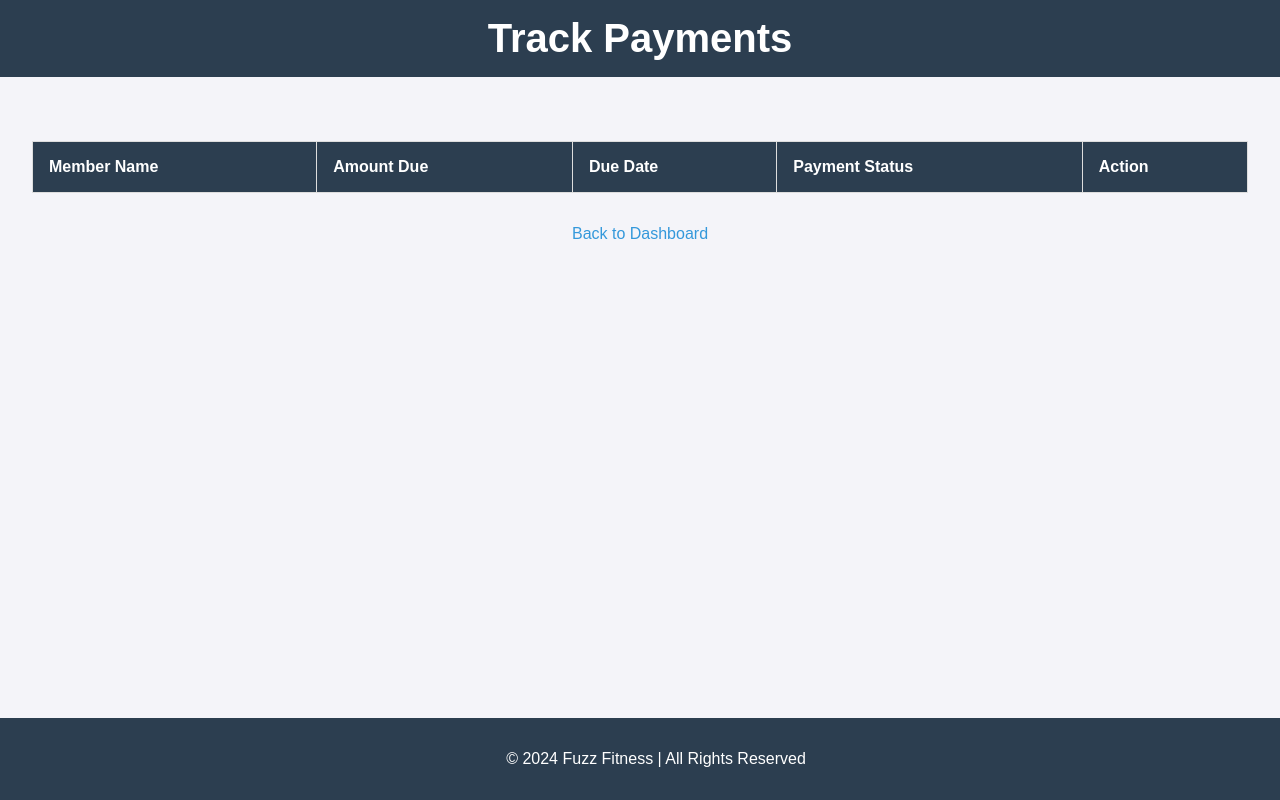
After one commit to john-beggs/cs393_proj, a Django app: page /track-payment/ in a window 1280 px wide. The commit adds this page. Run offline with Django 4.2, Linux system fonts and the light colour scheme; a user stored in the database is signed in; data comes from the database, SQL or seed files in the repository; both versions use the stored data as it was after the commit; data that the repository does not hold is empty.

Commit message:
its working

```diff
--- a/fitness_app/models.py
+++ b/fitness_app/models.py
@@ -1,5 +1,6 @@
 from django.db import models
 from django.contrib.auth.models import User
+from datetime import date, timedelta
 
 # Create your models here.
 
@@ -122,3 +123,37 @@ class FoodLog(models.Model):
 
     def __str__(self):
         return f"{self.member.username} - {self.date} - {self.meal}"
+
+
+class Payment(models.Model):
+    member = models.ForeignKey(Member, on_delete=models.CASCADE, related_name="payments")
+    amount_due = models.DecimalField(max_digits=10, decimal_places=2)
+    due_date = models.DateField()
+    payment_date = models.DateField(null=True, blank=True)
+    is_paid = models.BooleanField(default=False)
+    fine_amount = models.DecimalField(max_digits=6, decimal_places=2, default=0.00)
+
+    def is_overdue(self):
+        return not self.is_paid and self.due_date < date.today()
+
+    def calculate_fine(self):
+        if self.is_overdue():
+            overdue_days = (date.today() - self.due_date).days
+            return round(overdue_days * 20, 2)
+        return 0.00
+
+    def save(self, *args, **kwargs):
+        if self.is_overdue():
+            self.fine_amount = self.calculate_fine()
+        else:
+            self.fine_amount = 0.00
+        super().save(*args, **kwargs)
+
+
+class Fine(models.Model):
+    payment = models.OneToOneField(Payment, on_delete=models.CASCADE, related_name="fine")
+    amount = models.DecimalField(max_digits=6, decimal_places=2)
+    issued_date = models.DateField(auto_now_add=True)
+
+    def __str__(self):
+        return f"Fine for Payment {self.payment.id}: ${self.amount}"
--- a/fitness_app/templates/manager_dashboard.html
+++ b/fitness_app/templates/manager_dashboard.html
@@ -16,6 +16,7 @@
         <div class="button-container">
             <a href="{% url 'member_list' %}" class="button">View Member Info</a>
             <a href="{% url 'member_report' %}" class="button">View Reports by Member</a>
+            <a href="{% url 'track_payment' %}" class="button">Track Payments and Fines</a>
             <a href="{% url 'logout' %}" class="button logout-button">Logout</a>
         </div>
     </main>
--- a/fitness_app/templates/member_dashboard.html
+++ b/fitness_app/templates/member_dashboard.html
@@ -19,6 +19,7 @@
                 <a href="{% url 'log_food_intake' %}" class="button">Log Food Intake</a>
                 <a href="#" class="button disabled">View Workout History</a>
                 <a href="#" class="button disabled">Track Progress</a>
+                <a href="{% url 'view_fines' member_id=user.id %}" class="button">View Payments and Fines</a>
                 <a href="{% url 'logout' %}" class="button logout-button">Logout</a>
             </div>
         </section>
--- a/fitness_app/templates/receptionist_dashboard.html
+++ b/fitness_app/templates/receptionist_dashboard.html
@@ -17,6 +17,7 @@
             <ul class="dashboard-links">
                 <li><a href="{% url 'register_member' %}" class="button">Register a New Member</a></li>
                 <li><a href="{% url 'schedule_training_session' %}" class="button">Schedule a Training Session</a></li>
+                <li><a href="{% url 'track_payment' %}" class="button">Track Payments and Fines</a></li>
             </ul>
             <a href="{% url 'logout' %}" class="logout-button">Logout</a>
         </section>
--- /dev/null
+++ b/fitness_app/templates/track_payment.html
@@ -0,0 +1,55 @@
+{% load static %}
+<!DOCTYPE html>
+<html lang="en">
+<head>
+    <meta charset="UTF-8">
+    <meta name="viewport" content="width=device-width, initial-scale=1.0">
+    <title>Track Payments</title>
+    <link rel="stylesheet" href="{% static 'css/style.css' %}">
+</head>
+<body>
+    <header>
+        <h1>Track Payments</h1>
+    </header>
+    <main>
+        <table>
+            <thead>
+                <tr>
+                    <th>Member Name</th>
+                    <th>Amount Due</th>
+                    <th>Due Date</th>
+                    <th>Payment Status</th>
+                    <th>Action</th>
+                </tr>
+            </thead>
+            <tbody>
+                {% for member in members %}
+                    {% for payment in member.payments.all %}
+                        <tr>
+                            <td>{{ member.first_name }} {{ member.last_name }}</td>
+                            <td>${{ payment.amount_due }}</td>
+                            <td>{{ payment.due_date }}</td>
+                            <td>
+                                {% if payment.is_paid %}
+                                    Paid
+                                {% else %}
+                                    Unpaid
+                                {% endif %}
+                            </td>
+                            <td>
+                                {% if not payment.is_paid %}
+                                    <a href="{% url 'update_payment' payment.id %}" class="button">Mark as Paid</a>
+                                {% endif %}
+                            </td>
+                        </tr>
+                    {% endfor %}
+                {% endfor %}
+            </tbody>
+        </table>
+        <a href="{% url 'receptionist_dashboard' %}" class="button">Back to Dashboard</a>
+    </main>
+    <footer>
+        <p>&copy; 2024 Fuzz Fitness | All Rights Reserved</p>
+    </footer>
+</body>
+</html>
--- a/fitness_app/views.py
+++ b/fitness_app/views.py
@@ -3,7 +3,7 @@ from .forms import MemberRegistrationForm, TrainingSessionForm, UpdateGoalsForm,
 from .models import Member, TrainingSession, Trainer, FoodLog, Food
 from django.shortcuts import get_object_or_404
 from django.contrib.auth.decorators import login_required
-from fitness_app.models import UserRole
+from fitness_app.models import UserRole, Member, Payment, Fine
 from datetime import datetime, timedelta
 from django.http import JsonResponse
 from datetime import date
@@ -255,3 +255,57 @@ def member_report(request):
         "food_logs": food_logs,
         "training_sessions": training_sessions,
     })
+
+# EVERYTHING HAVING TO DO WITH PAYMENT AND FINES
+
+@login_required
+def track_payment(request):
+    try:
+        user_role = UserRole.objects.get(user=request.user).role.name
+    except UserRole.DoesNotExist:
+        return render(request, "error.html", {"message": "Access Denied"})
+
+    if user_role not in ["Receptionist", "Manager"]:
+        return render(request, "error.html", {"message": "Access Denied"})
+
+    members = Member.objects.prefetch_related("payments").all()
+    return render(request, "track_payment.html", {"members": members})
+
+
+@login_required
+def update_payment(request, payment_id):
+    try:
+        user_role = UserRole.objects.get(user=request.user).role.name
+    except UserRole.DoesNotExist:
+        return render(request, "error.html", {"message": "Access Denied"})
+
+    if user_role != "Receptionist":
+        return render(request, "error.html", {"message": "Access Denied"})
+
+    payment = get_object_or_404(Payment, id=payment_id)
+    if request.method == "POST":
+        payment.payment_date = date.today()
+        payment.is_paid = True
+        payment.save()
+        return redirect("track_payment")
+
+    return render(request, "update_payment.html", {"payment": payment})
+
+
+@login_required
+def view_fines(request, member_id):
+    try:
+        user_role = UserRole.objects.get(user=request.user).role.name
+    except UserRole.DoesNotExist:
+        return render(request, "error.html", {"message": "Access Denied"})
+
+    if user_role not in ["Receptionist", "Manager", "Member"]:
+        return render(request, "error.html", {"message": "Access Denied"})
+
+    member = get_object_or_404(Member, id=member_id)
+    fines = Payment.objects.filter(member=member, fine__isnull=False)
+
+    if not fines.exists():
+        return render(request, "view_fines.html", {"member": member, "fines": None, "message": "No fines to display."})
+
+    return render(request, "view_fines.html", {"member": member, "fines": fines})
--- a/fitness_proj/urls.py
+++ b/fitness_proj/urls.py
@@ -23,6 +23,10 @@ urlpatterns = [
     path('admin/', admin.site.urls),
     path('', auth_views.LoginView.as_view(template_name="login.html"), name='login'),
     path('dashboard/', views.dashboard, name='dashboard'),
+    path('dashboard/receptionist/', views.dashboard, name='receptionist_dashboard'),
+    path('dashboard/manager/', views.dashboard, name='manager_dashboard'),
+    path('dashboard/trainer/', views.dashboard, name='trainer_dashboard'),
+    path('dashboard/member/', views.dashboard, name='member_dashboard'),
     path('register-member/', views.register_member, name='register_member'),
     path('schedule-training-session/', views.schedule_training_session, name='schedule_training_session'),
     path('update-goals/<int:member_id>/', views.update_goals, name='update_goals'),
@@ -33,4 +37,7 @@ urlpatterns = [
     path('get-descriptions/', views.get_descriptions, name='get_descriptions'),
     path('member-list/', views.member_list, name='member_list'),
     path('member-report/', views.member_report, name='member_report'),
+    path('track-payment/', views.track_payment, name='track_payment'),
+    path('update-payment/<int:payment_id>/', views.update_payment, name='update_payment'),
+    path('view-fines/<int:member_id>/', views.view_fines, name='view_fines'),
 ]
```
Also changed, not shown: fitness_app/forms.py (+12 -1 lines), fitness_app/templates/update_payment.html (added, +30 -0 lines), fitness_app/templates/view_fines.html (added, +43 -0 lines), db.sqlite3, fitness_app/migrations/0002_payment_fine.py (added).
